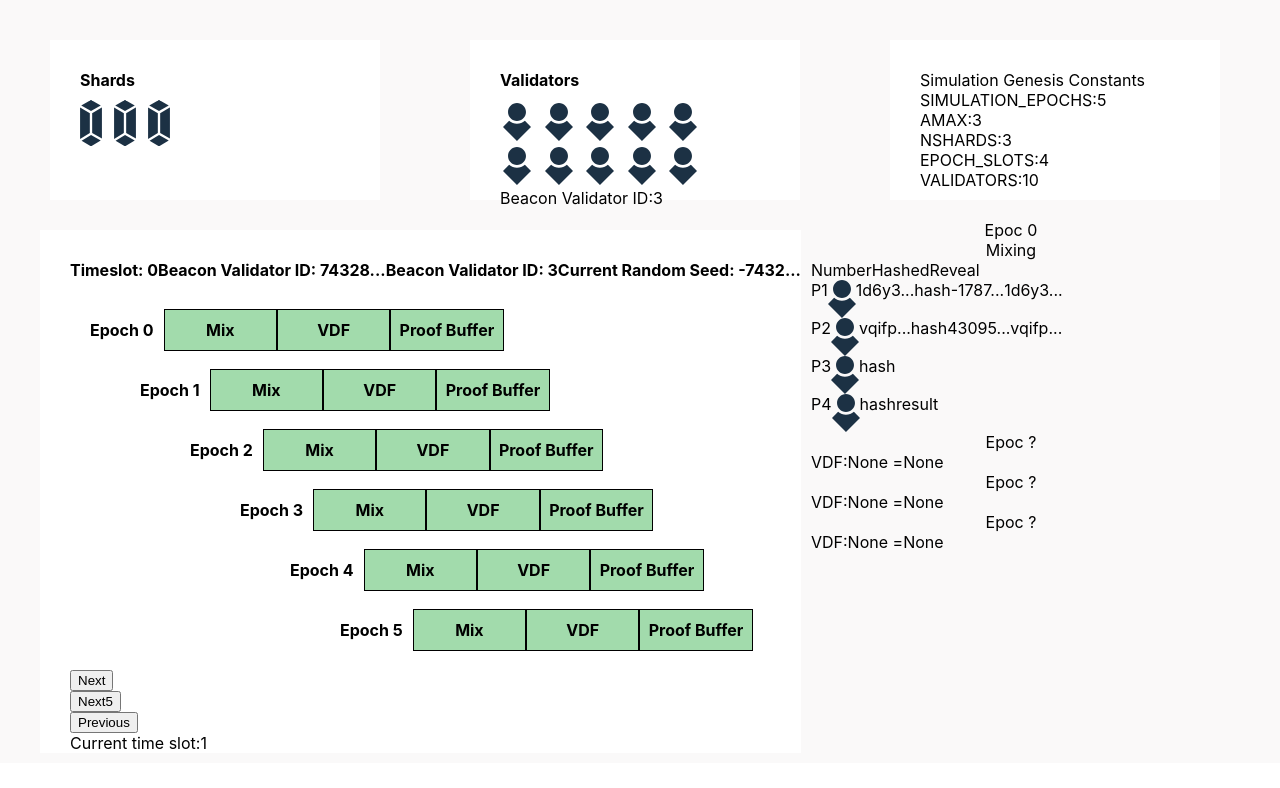
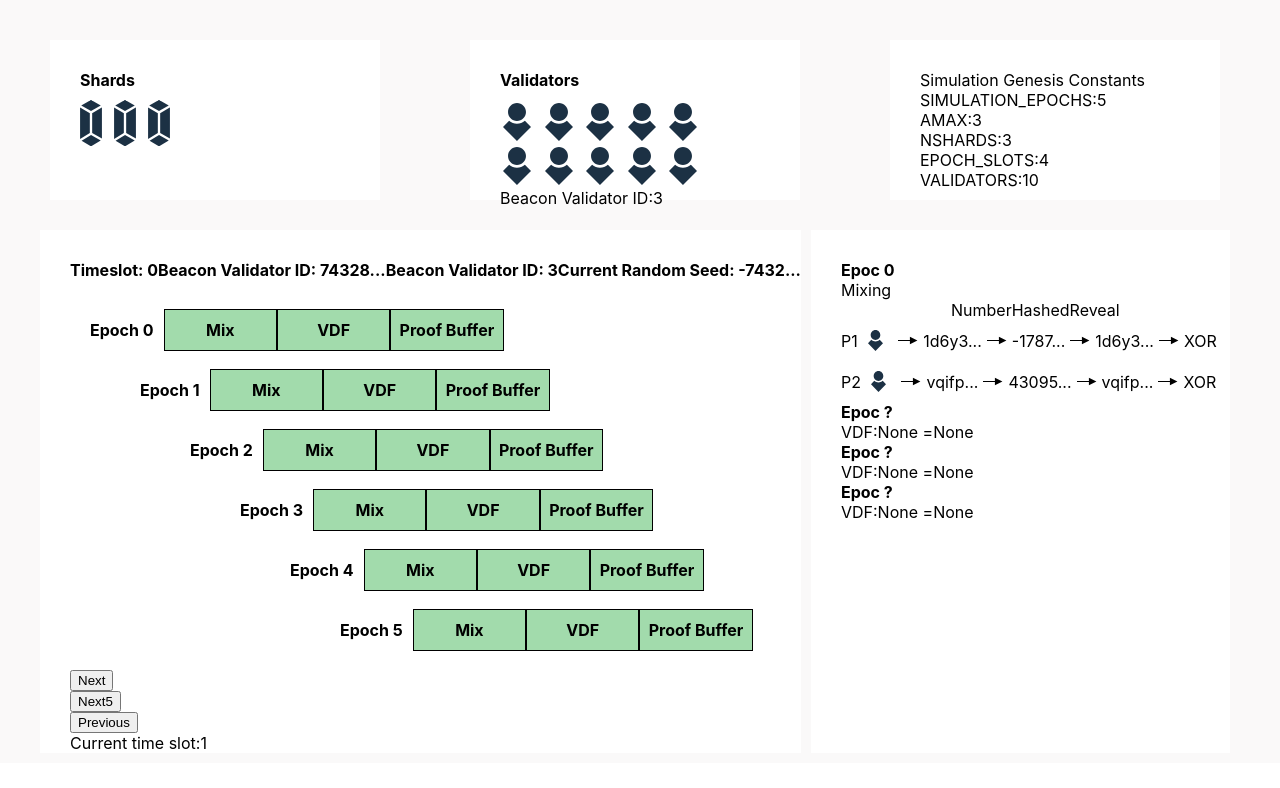
Before and after one commit to beacon-thugs-harmony/beacon_thugs_frontend, a React (Create React App) app: page / in a window 1280 px wide. Both pictures are taken after a click on the button "Next". Shown: the top 788 px of the page. Built offline with nearby package versions, Linux system fonts and the light colour scheme.

Commit message:
added grid

```diff
--- a/src/components/Stack.js
+++ b/src/components/Stack.js
@@ -3,7 +3,7 @@ import styled from 'styled-components/macro';
 import mixing from '../media/mixing.png';
 import vdf from '../media/vdf.png';
 import person from '../media/person.svg';
-
+import arrow from '../media/arrow.svg';
 class Stack extends Component {
   render() {
     let step = this.props.step;
@@ -13,12 +13,11 @@ class Stack extends Component {
     //if (step < this.props.data[step]) // need to handle
 
     return (
-      <div>
-        <Holder>
+      <Box>
         <Epoc>
           <div>
-              <div>Epoc {this.props.data[step].current_epoch_id}</div>
-              <div>Mixing</div>
+            <TitleEpoc>Epoc {this.props.data[step].current_epoch_id}</TitleEpoc>
+            <div style={{ display: 'flex' }}>Mixing</div>
           </div>
           <TopNav>
             <div>Number</div>
@@ -26,109 +25,181 @@ class Stack extends Component {
             <div>Reveal</div>
           </TopNav>
           <Process>
-              <div>P1</div>
-              <img src={person} />
-              <div>{this.props.data[step - stepMod4].validator_revealed_entropy.toString().substring(0, 5) + '...'}</div>
-              <div>hash</div>
-              <div>{this.props.data[step - stepMod4].validator_committed_hash_of_entropy.toString().substring(0, 5) + '...'}</div>
-              <div>{this.props.data[step - stepMod4].validator_revealed_entropy.toString().substring(0, 5) + '...'}</div>
+            <GridHolder>P1</GridHolder>
+            <UserStyle src={person} />
+            <ArrowStyle src={arrow} />
+            <GridHolderBig>
+              {this.props.data[step - stepMod4].validator_revealed_entropy.toString().substring(0, 5) + '...'}
+            </GridHolderBig>
+            <ArrowStyle src={arrow} />
+            <GridHolderBig>
+              {this.props.data[step - stepMod4].validator_committed_hash_of_entropy.toString().substring(0, 5) + '...'}
+            </GridHolderBig>
+            <ArrowStyle src={arrow} />
+            <GridHolderBig>
+              {this.props.data[step - stepMod4].validator_revealed_entropy.toString().substring(0, 5) + '...'}
+            </GridHolderBig>
+            <ArrowStyle src={arrow} />
+            <GridHolder>XOR</GridHolder>
           </Process>
+
+          {stepMod4 !== 0 && (
             <Process>
-              <div>P2</div>
-              <img src={person} />
-              <div>{stepMod4 !== 0 && this.props.data[step - (stepMod4 - 1)].validator_revealed_entropy.toString().substring(0, 5) + '...'}</div>
-              <div>hash</div>
-              <div>{stepMod4 !== 0 && this.props.data[step - (stepMod4 - 1)].validator_committed_hash_of_entropy.toString().substring(0, 5) + '...'}</div>
-              <div>{stepMod4 !== 0 && this.props.data[step - (stepMod4 - 1)].validator_revealed_entropy.toString().substring(0, 5) + '...'}</div>
+              <GridHolder>P2</GridHolder>
+              <UserStyle src={person} />
+              <ArrowStyle src={arrow} />
+              <GridHolderBig>
+                {stepMod4 !== 0 &&
+                  this.props.data[step - (stepMod4 - 1)].validator_revealed_entropy.toString().substring(0, 5) + '...'}
+              </GridHolderBig>
+              <ArrowStyle src={arrow} />
+              <GridHolderBig>
+                {stepMod4 !== 0 &&
+                  this.props.data[step - (stepMod4 - 1)].validator_committed_hash_of_entropy
+                    .toString()
+                    .substring(0, 5) + '...'}
+              </GridHolderBig>
+              <ArrowStyle src={arrow} />
+              <GridHolderBig>
+                {stepMod4 !== 0 &&
+                  this.props.data[step - (stepMod4 - 1)].validator_revealed_entropy.toString().substring(0, 5) + '...'}
+              </GridHolderBig>
+              <ArrowStyle src={arrow} />
+              <GridHolder>XOR</GridHolder>
             </Process>
+          )}
+
+          {stepMod4 !== 0 && stepMod4 !== 1 && (
             <Process>
-              <div>P3</div>
-              <img src={person} />
-              <div>
-                {stepMod4 !== 0 && stepMod4 !== 1 && this.props.data[step - (stepMod4 - 2)].validator_revealed_entropy.toString().substring(0, 5) + '...'}
-              </div>
-              <div>hash</div>
-              <div>
+              <GridHolder>P3</GridHolder>
+              <UserStyle src={person} />
+              <ArrowStyle src={arrow} />
+              <GridHolderBig>
                 {stepMod4 !== 0 &&
                   stepMod4 !== 1 &&
-                  this.props.data[step - (stepMod4 - 2)].validator_committed_hash_of_entropy.toString().substring(0, 5) + '...'}
-              </div>
-              <div>
-                {stepMod4 !== 0 && stepMod4 !== 1 && this.props.data[step - (stepMod4 - 2)].validator_revealed_entropy.toString().substring(0, 5) + '...'}
-              </div>
+                  this.props.data[step - (stepMod4 - 2)].validator_revealed_entropy.toString().substring(0, 5) + '...'}
+              </GridHolderBig>
+              <ArrowStyle src={arrow} />
+              <GridHolderBig>
+                {stepMod4 !== 0 &&
+                  stepMod4 !== 1 &&
+                  this.props.data[step - (stepMod4 - 2)].validator_committed_hash_of_entropy
+                    .toString()
+                    .substring(0, 5) + '...'}
+              </GridHolderBig>
+              <ArrowStyle src={arrow} />
+              <GridHolderBig>
+                {stepMod4 !== 0 &&
+                  stepMod4 !== 1 &&
+                  this.props.data[step - (stepMod4 - 2)].validator_revealed_entropy.toString().substring(0, 5) + '...'}
+              </GridHolderBig>
+              <ArrowStyle src={arrow} />
+              <GridHolder>XOR</GridHolder>
             </Process>
+          )}
+          {stepMod4 !== 0 && stepMod4 !== 1 && stepMod4 !== 2 && (
             <Process>
-              <div>P4</div>
-              <img src={person} />
-              <div>
+              <GridHolder>P4</GridHolder>
+              <UserStyle src={person} />
+              <ArrowStyle src={arrow} />
+              <GridHolderBig>
                 {stepMod4 !== 0 &&
                   stepMod4 !== 1 &&
                   stepMod4 !== 2 &&
                   this.props.data[step - (stepMod4 - 3)].validator_revealed_entropy.toString().substring(0, 5) + '...'}
-              </div>
-              <div>hash</div>
-              <div>
+              </GridHolderBig>
+              <ArrowStyle src={arrow} />
+              <GridHolderBig>
                 {stepMod4 !== 0 &&
                   stepMod4 !== 1 &&
                   stepMod4 !== 2 &&
-                  this.props.data[step - (stepMod4 - 3)].validator_committed_hash_of_entropy.toString().substring(0, 5) + '...'}
-              </div>
-              <div>
+                  this.props.data[step - (stepMod4 - 3)].validator_committed_hash_of_entropy
+                    .toString()
+                    .substring(0, 5) + '...'}
+              </GridHolderBig>
+              <ArrowStyle src={arrow} />
+              <GridHolderBig>
                 {stepMod4 !== 0 &&
                   stepMod4 !== 1 &&
                   stepMod4 !== 2 &&
                   this.props.data[step - (stepMod4 - 3)].validator_revealed_entropy.toString().substring(0, 5) + '...'}
-              </div>
-
+              </GridHolderBig>
+              <ArrowStyle src={arrow} />
+              <GridHolder>XOR</GridHolder>
+            </Process>
+          )}
+          {stepMod4 !== 0 && stepMod4 !== 1 && stepMod4 !== 2 && (
+            <div style={{ display: 'flex', flexDirection: 'row' }}>
+              <div>Result</div>
+              <ArrowStyle src={arrow} />
               <div>
-                result{' '}
                 {stepMod4 !== 0 &&
                   stepMod4 !== 1 &&
                   stepMod4 !== 2 &&
                   this.props.data[step - (stepMod4 - 3)].current_entropy_e_i.toString().substring(0, 5) + '...'}
               </div>
-            </Process>
+            </div>
+          )}
         </Epoc>
 
         <Epoc>
           <div>
-              <div>
+            <TitleEpoc>
               Epoc {this.props.data[step].current_epoch_id > 0 ? this.props.data[step].current_epoch_id - 1 : '?'}
-              </div>
+            </TitleEpoc>
           </div>
           <Row>
             <div>VDF:</div>
-              <div>{step > 3 ? this.props.data[step - 1 - (step % 4) - 4 * 0].vdf_input.toString().substring(0, 5) + '...' : 'None'} = </div>
+            <div>
+              {step > 3
+                ? this.props.data[step - 1 - (step % 4) - 4 * 0].vdf_input.toString().substring(0, 5) + '...'
+                : 'None'}{' '}
+              ={' '}
+            </div>
             <div>{step > 3 ? '... Calculating' : 'None'}</div>
           </Row>
         </Epoc>
         <Epoc>
           <div>
-              <div>
+            <TitleEpoc>
               Epoc {this.props.data[step].current_epoch_id > 1 ? this.props.data[step].current_epoch_id - 2 : '?'}
-              </div>
+            </TitleEpoc>
           </div>
           <Row>
             <div>VDF:</div>
-              <div>{step > 7 ? this.props.data[step - 1 - (step % 4) - 4 * 1].vdf_input.toString().substring(0, 5) + '...' : 'None'} = </div>
+            <div>
+              {step > 7
+                ? this.props.data[step - 1 - (step % 4) - 4 * 1].vdf_input.toString().substring(0, 5) + '...'
+                : 'None'}{' '}
+              ={' '}
+            </div>
             <div>{step > 7 ? '... Calculating' : 'None'}</div>
           </Row>
         </Epoc>
 
         <Epoc>
           <div>
-              <div>
+            <TitleEpoc>
               Epoc {this.props.data[step].current_epoch_id > 2 ? this.props.data[step].current_epoch_id - 3 : '?'}
-              </div>
+            </TitleEpoc>
           </div>
           <Row>
             <div>VDF:</div>
-              <div>{step > 11 ? this.props.data[step - 1 - (step % 4) - 4 * 2].vdf_input.toString().substring(0, 5) + '...' : 'None'} = </div>
-              <div>{step > 11 ? this.props.data[step - 1 - (step % 4) - 4 * 2].vdf_output_r_i.toString().substring(0, 5) + '... Finalized': 'None'}</div>
+            <div>
+              {step > 11
+                ? this.props.data[step - 1 - (step % 4) - 4 * 2].vdf_input.toString().substring(0, 5) + '...'
+                : 'None'}{' '}
+              ={' '}
+            </div>
+            <div>
+              {step > 11
+                ? this.props.data[step - 1 - (step % 4) - 4 * 2].vdf_output_r_i.toString().substring(0, 5) +
+                  '... Finalized'
+                : 'None'}
+            </div>
           </Row>
         </Epoc>
-        </Holder>
-      </div>
+      </Box>
     );
   }
 }
@@ -138,17 +209,21 @@ export default Stack;
 const Holder = styled.div`
   display: flex;
   flex-direction: column;
-  width: 400px;
 `;
 
 const Epoc = styled.div`
   display: flex;
   flex-direction: column;
+  width: 80%;
 `;
 
 const TopNav = styled.div`
   display: flex;
   flex-direction: row;
+  justify-content: space-between;
+
+  margin-left: 110px;
+  margin-right: 83px;
 `;
 
 const Process = styled.div`
@@ -160,3 +235,48 @@ const Row = styled.div`
   display: flex;
   flex-direction: row;
 `;
+
+const Box = styled.div`
+  background-color: white;
+  margin: 10px;
+  margin-left: 0px;
+  width: 90%;
+  display: flex;
+  flex-direction: column;
+  align-items: start;
+  padding-left: 30px;
+  padding-top: 30px;
+  flex: 2;
+`;
+
+const TitleEpoc = styled.div`
+  display: flex;
+  font-weight: bold;
+`;
+
+const GridHolderBig = styled.div`
+  flex: 2;
+  display: flex;
+  justify-content: center;
+  align-items: center;
+`;
+const GridHolder = styled.div`
+  flex: 1;
+  display: flex;
+  justify-content: center;
+  align-items: center;
+`;
+const ArrowStyle = styled.img`
+  width: 20px;
+  padding: 5px;
+  display: flex;
+  justify-content: center;
+  align-items: center;
+`;
+const UserStyle = styled.img`
+  display: flex;
+  justify-content: center;
+  align-items: center;
+  width: 5%;
+  padding: 10px;
+`;
```
Also changed, not shown: src/media/arrow.svg (added). Lines whose indentation alone changed are shown as unchanged.
